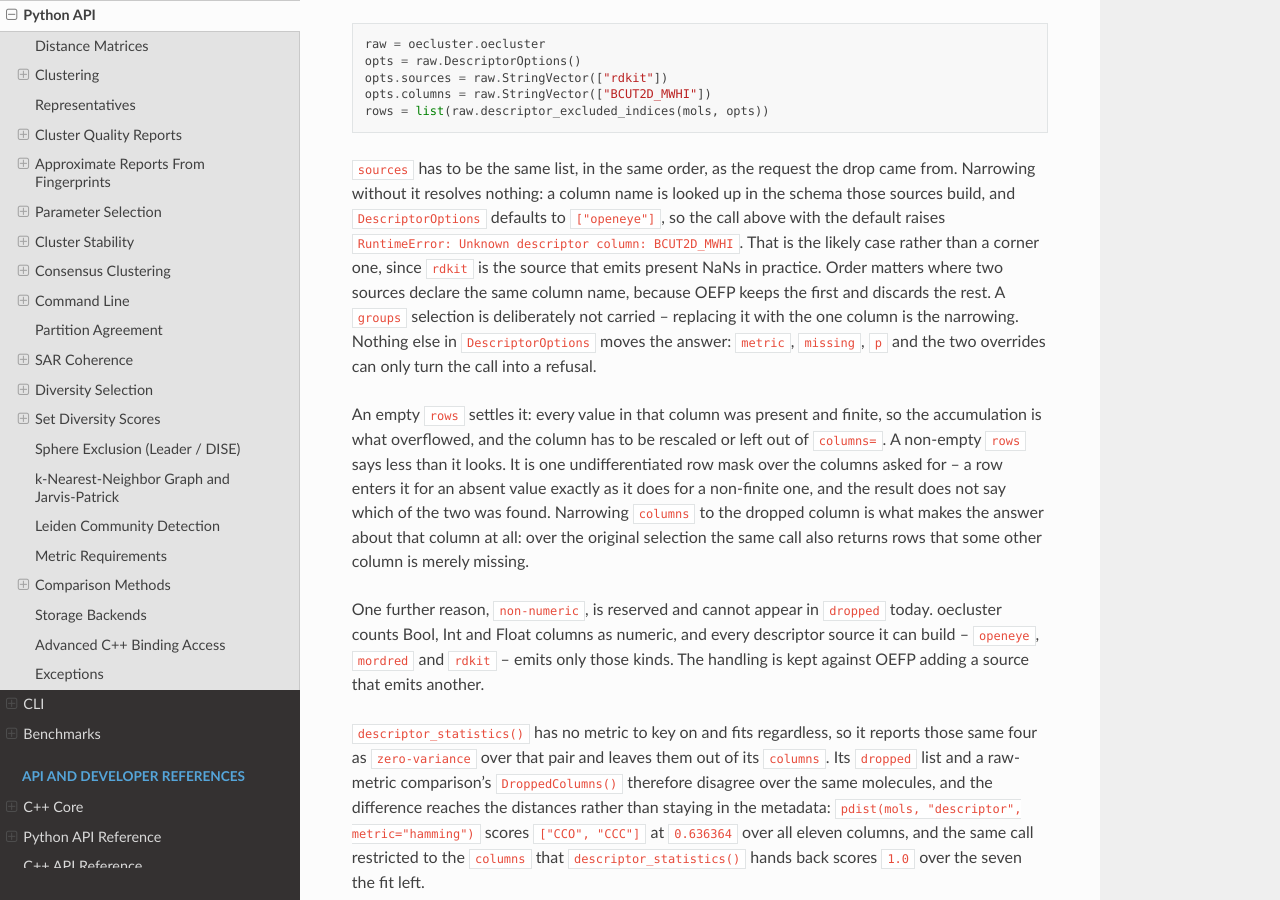
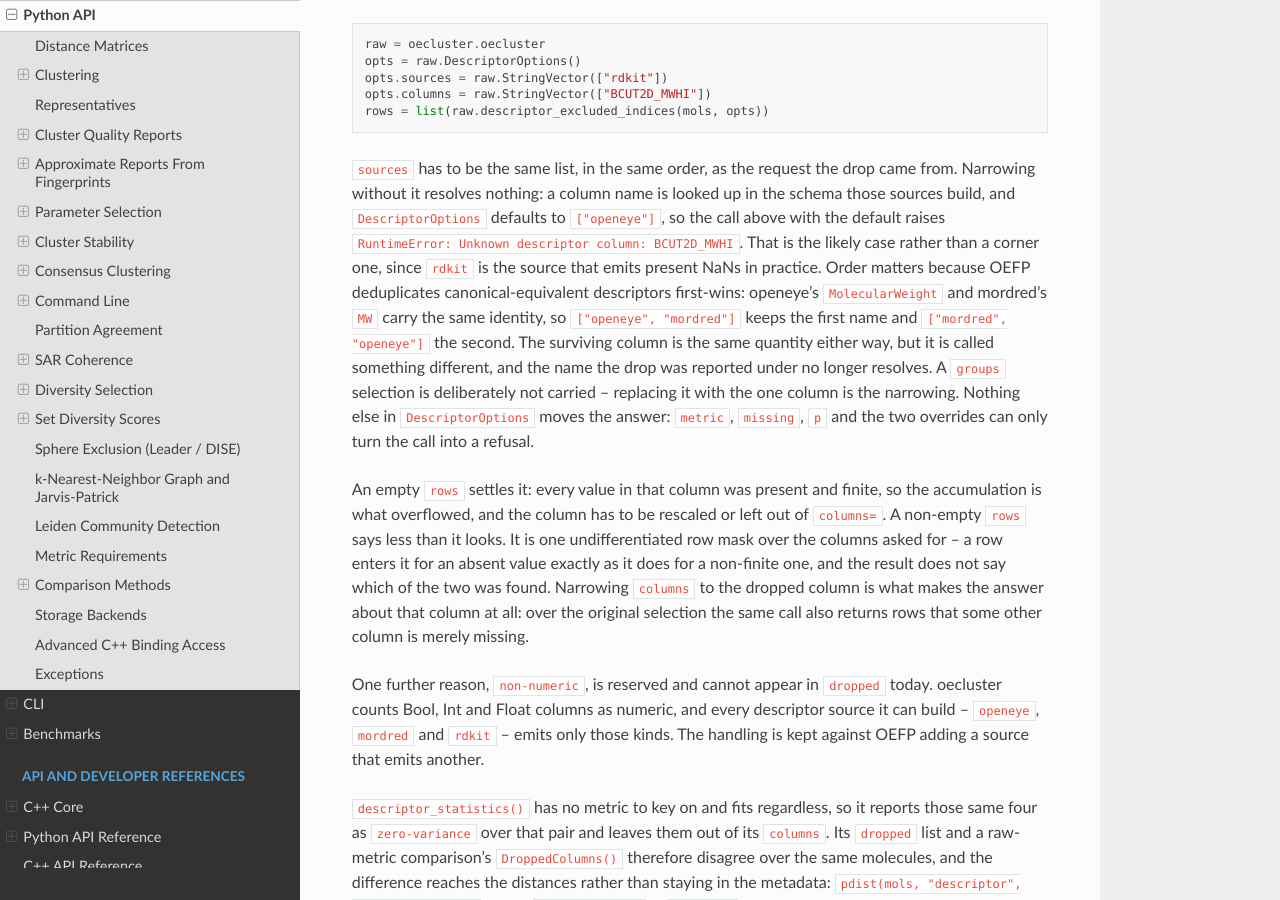
Before and after one commit to scott-arne/oecluster, a Sphinx documentation site: the page built from docs/python-api.md, in a window 1280 px wide and 900 px high, scrolled down 72779 px. Built offline with Sphinx 7.4.7 and the Read the Docs theme 3.1.0, drawn with Linux system fonts in a browser that asks for light colours; pages that are not in the unit, such as notebooks, are missing from menus; the version number is read from the project's files by our own code.

Commit message:
docs: correct the mechanism behind source-order sensitivity
The diagnostic paragraph claimed OEFP resolves a repeated column name by
keeping the first source and discarding the rest. That is not what the
calculator does. It deduplicates on the curated canonical_id, skipping a
definition only when an earlier source already claimed that identity; a
repeated name with no shared canonical_id is rejected outright rather than
merged.

The consequence this passage needs is that the surviving column's public
name moves with source order. openeye's MolecularWeight and mordred's MW
share quantity:exact_molecular_weight, so ["openeye", "mordred"] exposes
MolecularWeight and ["mordred", "openeye"] exposes MW. A caller who
reorders sources and then narrows on the name they saw before hits the
Unknown descriptor column failure the rest of the paragraph warns about.

```diff
--- a/docs/python-api.md
+++ b/docs/python-api.md
@@ -3610,11 +3610,15 @@ the schema those sources build, and `DescriptorOptions` defaults to
 `["openeye"]`, so the call above with the default raises `RuntimeError: Unknown
 descriptor column: BCUT2D_MWHI`. That is the likely case rather than a corner
 one, since `rdkit` is the source that emits present NaNs in practice. Order
-matters where two sources declare the same column name, because OEFP keeps the
-first and discards the rest. A `groups` selection is deliberately not carried
--- replacing it with the one column is the narrowing. Nothing else in
-`DescriptorOptions` moves the answer: `metric`, `missing`, `p` and the two
-overrides can only turn the call into a refusal.
+matters because OEFP deduplicates canonical-equivalent descriptors first-wins:
+openeye's `MolecularWeight` and mordred's `MW` carry the same identity, so
+`["openeye", "mordred"]` keeps the first name and `["mordred", "openeye"]` the
+second. The surviving column is the same quantity either way, but it is called
+something different, and the name the drop was reported under no longer
+resolves. A `groups` selection is deliberately not carried -- replacing it
+with the one column is the narrowing. Nothing else in `DescriptorOptions`
+moves the answer: `metric`, `missing`, `p` and the two overrides can only turn
+the call into a refusal.
 
 An empty `rows` settles it: every value in that column was present and finite,
 so the accumulation is what overflowed, and the column has to be rescaled or
```
